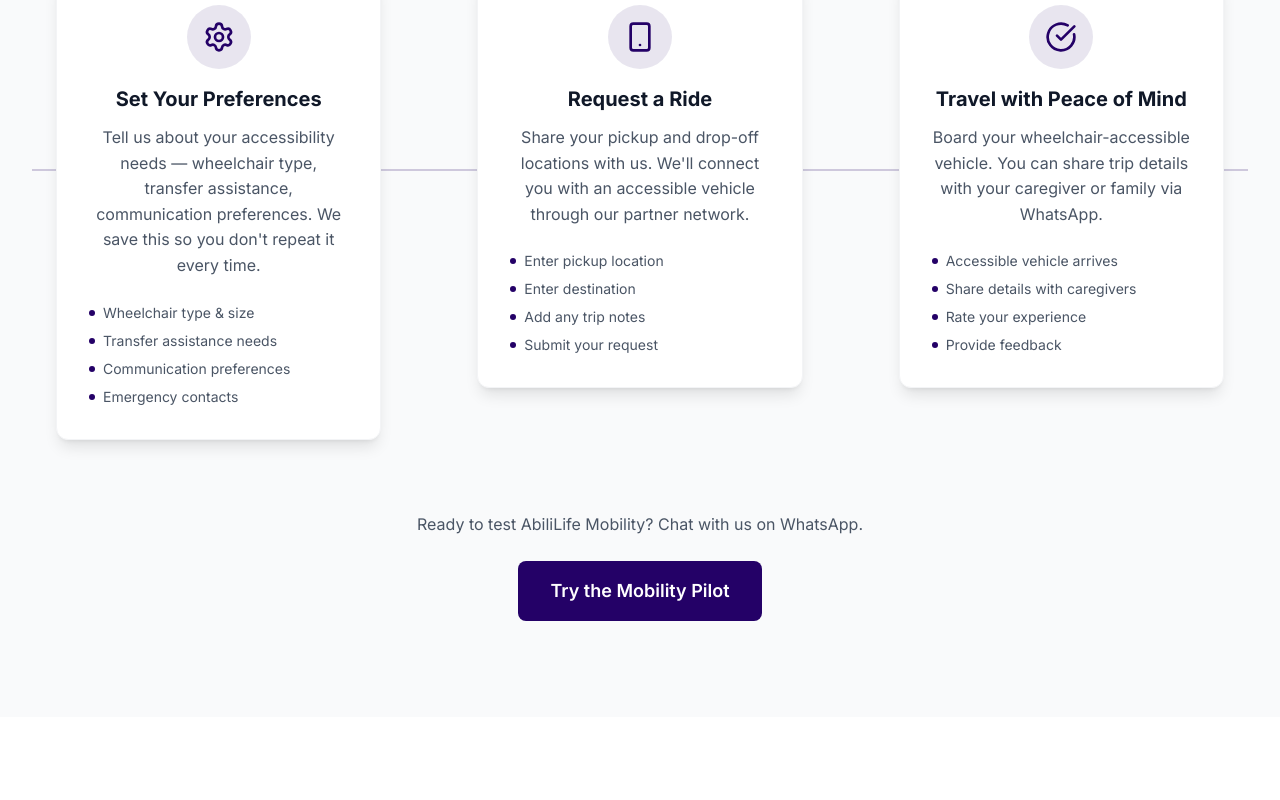
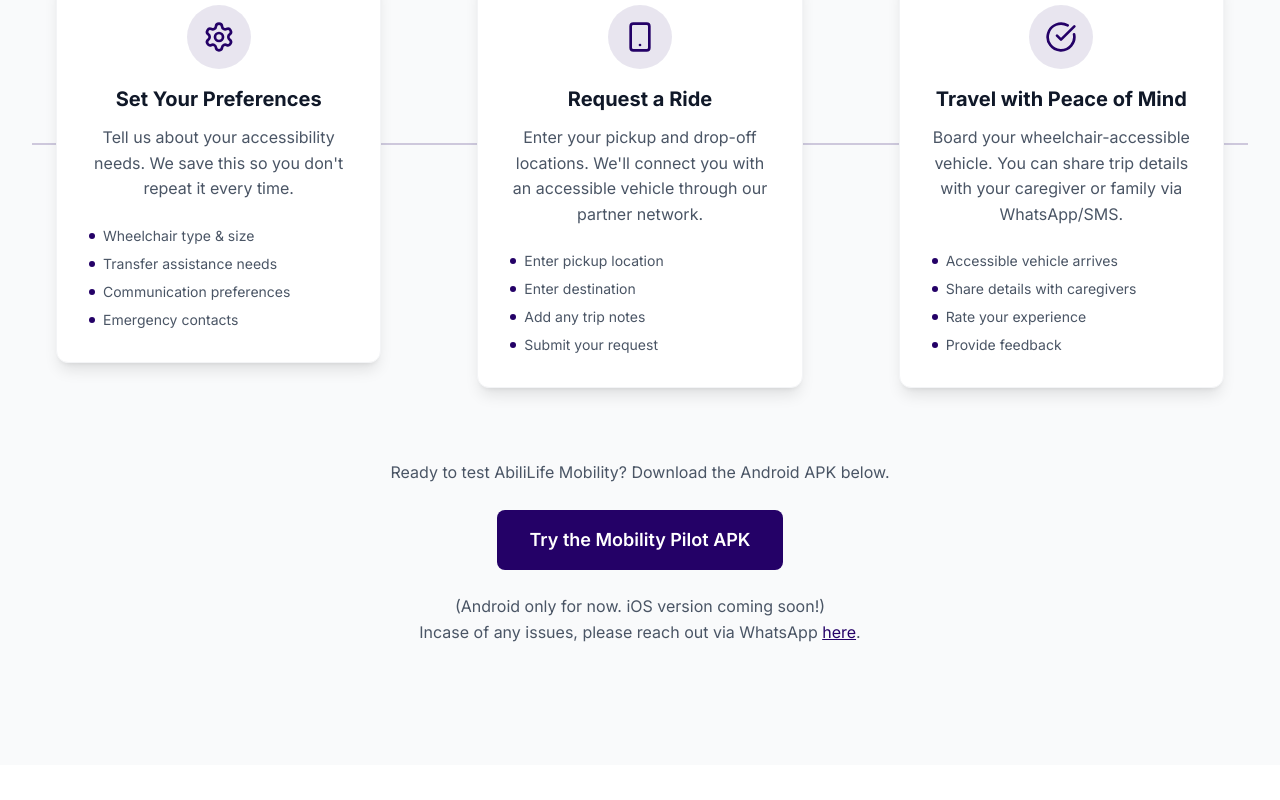
Before and after one commit to AbiliLife/AbiliLife_Landing_Page, a React (Vite) app: page / in a window 1280 px wide. Shown: the part 1260-2060 px from the top of the page. Built offline with nearby package versions, Linux system fonts and the light colour scheme.

Commit message:
feat: update HowItWorks component with revised descriptions and new APK download link

```diff
--- a/src/components/HowItWorks.tsx
+++ b/src/components/HowItWorks.tsx
@@ -1,4 +1,3 @@
-import React from 'react';
 import { motion } from 'framer-motion';
 import { Settings, Smartphone, CheckCircle } from 'lucide-react';
 
@@ -7,19 +6,19 @@
         {
             icon: Settings,
             title: 'Set Your Preferences',
-            description: 'Tell us about your accessibility needs — wheelchair type, transfer assistance, communication preferences. We save this so you don\'t repeat it every time.',
+            description: 'Tell us about your accessibility needs. We save this so you don\'t repeat it every time.',
             details: ['Wheelchair type & size', 'Transfer assistance needs', 'Communication preferences', 'Emergency contacts']
         },
         {
             icon: Smartphone,
             title: 'Request a Ride',
-            description: 'Share your pickup and drop-off locations with us. We\'ll connect you with an accessible vehicle through our partner network.',
+            description: 'Enter your pickup and drop-off locations. We\'ll connect you with an accessible vehicle through our partner network.',
             details: ['Enter pickup location', 'Enter destination', 'Add any trip notes', 'Submit your request']
         },
         {
             icon: CheckCircle,
             title: 'Travel with Peace of Mind',
-            description: 'Board your wheelchair-accessible vehicle. You can share trip details with your caregiver or family via WhatsApp.',
+            description: 'Board your wheelchair-accessible vehicle. You can share trip details with your caregiver or family via WhatsApp/SMS.',
             details: ['Accessible vehicle arrives', 'Share details with caregivers', 'Rate your experience', 'Provide feedback']
         }
     ];
@@ -95,16 +94,22 @@
                     className="text-center mt-12"
                 >
                     <p className="text-gray-600 mb-6">
-                        Ready to test AbiliLife Mobility? Chat with us on WhatsApp.
+                        Ready to test AbiliLife Mobility? Download the Android APK below.
                     </p>
                     <a
-                        href="https://wa.me/254742560540?text=Hi,%20I'd%20like%20to%20try%20the%20AbiliLife%20Mobility%20pilot"
+                        href="https://expo.dev/accounts/abililife-dev/projects/abililife/builds/d0dddb8a-94f7-42e1-93e3-4ccecb1b96ff"
                         target="_blank"
                         rel="noopener noreferrer"
                         className="inline-block bg-primary text-white px-8 py-4 rounded-lg font-semibold text-lg hover:bg-primary/90 transition-colors focus:outline-none focus:ring-2 focus:ring-primary focus:ring-offset-2"
                     >
-                        Try the Mobility Pilot
+                        Try the Mobility Pilot APK
                     </a>
+                    <p className="text-gray-600 mt-6">
+                        (Android only for now. iOS version coming soon!)
+                    </p>
+                    <p className="text-gray-600 mb-6">
+                        Incase of any issues, please reach out via WhatsApp <a href="https://wa.me/254742560540" target="_blank" rel="noopener noreferrer" className="text-primary underline">here</a>.
+                    </p>
                 </motion.div>
             </div>
         </section>
```
